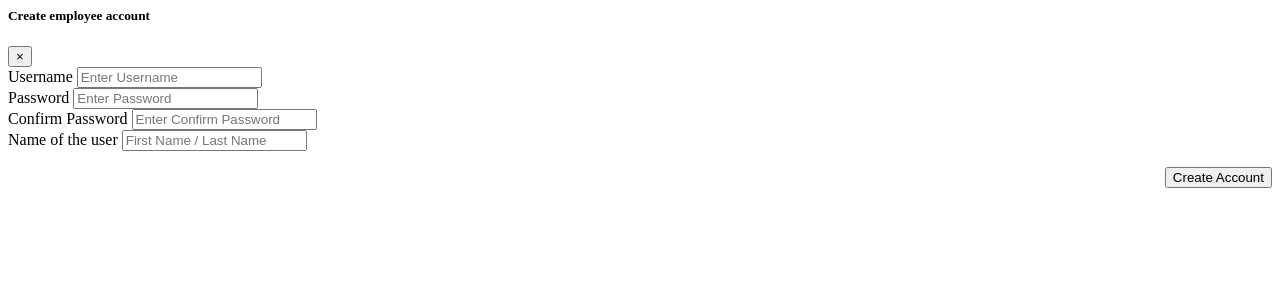
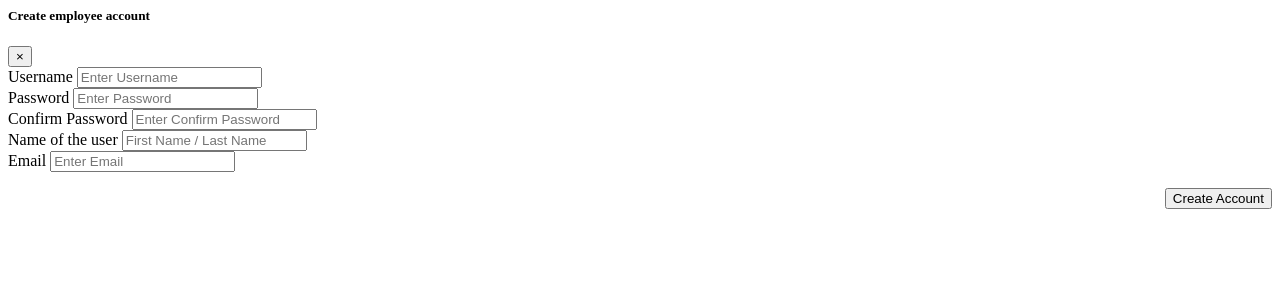
Before and after one commit to raldish/banbros-inv-system, a PHP site: page /admin/create_account.php in a window 1280 px wide. Shown: the top 300 px of the page. Run offline with PHP 8.4, Linux system fonts and the light colour scheme.

Commit message:
Add Email in fill

```diff
--- a/admin/create_account.php
+++ b/admin/create_account.php
@@ -11,11 +11,11 @@
                 <div class="modal-body">
                     <form action="signup.php" method="POST">
                         <div class="form-group">
-                            <label for="username">Username</label>
+                            <label for="username">Username </label>
                             <input type="text" class="form-control" id="username" name="username" placeholder="Enter Username" required>
                         </div>
                         <div class="form-group">
-                            <label for="password">Password</label>
+                            <label for="password">Password </label>
                             <input type="password" class="form-control" id="password" name="password" placeholder="Enter Password" required>
                         </div>
                         <div class="form-group">
@@ -23,8 +23,12 @@
                             <input type="password" class="form-control" id="confirm_password" name="confirm_password" placeholder="Enter Confirm Password" required>
                         </div>
                         <div class="form-group">
-                            <label for="name">Name of the user</label>
+                            <label for="name">Name of the user </label>
                             <input type="text" class="form-control" id="name" name="name" placeholder="First Name / Last Name" required>
+                        </div>
+                        <div class="form-group">
+                            <label for="name">Email </label>
+                            <input type="text" class="form-control" id="email" name="email" placeholder="Enter Email" required>
                         </div>
                         <p align ="right">
                         <button type="submit" class="btn btn-primary" style="align-items:Center">Create Account</button></p>
--- a/admin/signup.php
+++ b/admin/signup.php
@@ -13,6 +13,8 @@ if ($_SERVER["REQUEST_METHOD"] == "POST") {
     $password = $_POST["password"];
     $name = $_POST["name"];
     $confirm_password = $_POST["confirm_password"];
+    $email = $_POST["email"];
+
 
     // Check if passwords match
     if ($password != $confirm_password) {
@@ -34,7 +36,7 @@ if ($_SERVER["REQUEST_METHOD"] == "POST") {
     // $hashed_password = password_hash($password, PASSWORD_DEFAULT);
 
     // Insert user into database
-    $query = "INSERT INTO user (username, password, name) VALUES ('$username', '$password', '$name')";
+    $query = "INSERT INTO user (username, password, name, email) VALUES ('$username', '$password', '$name', '$email')";
     $result = mysqli_query($conn, $query);
 
     if ($result) {
```
